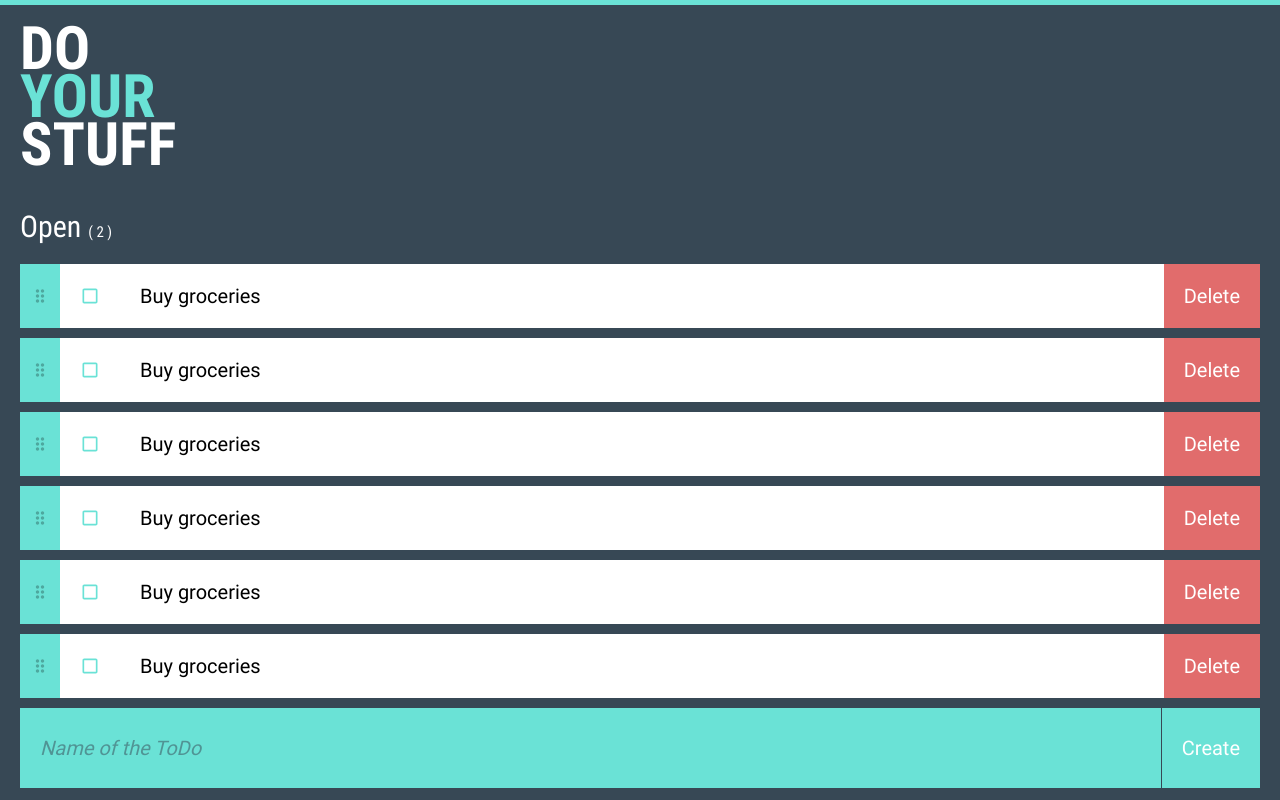
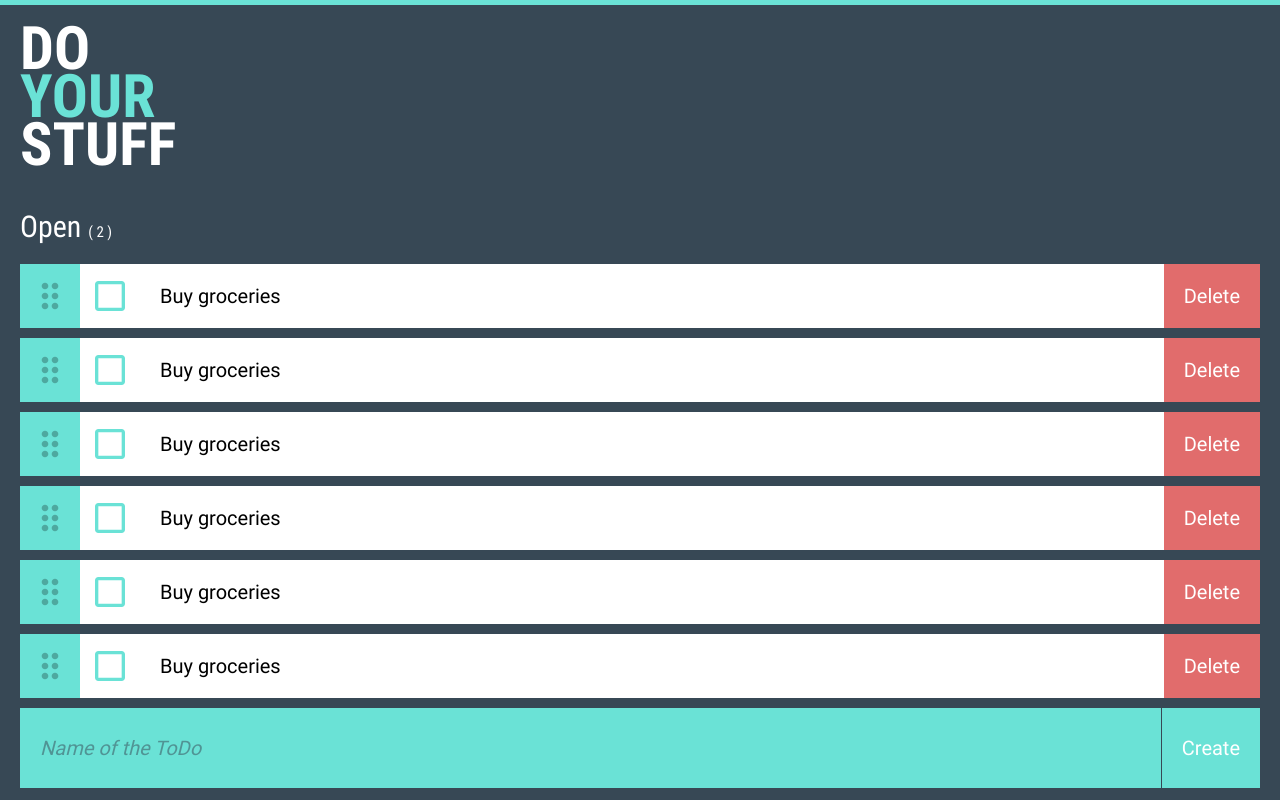
Before and after one commit to julisch94/ToDoList, an Angular app: page / in a window 1280 px wide. Shown: the top 800 px of the page. Built offline with nearby package versions, Linux system fonts and the light colour scheme.

Commit message:
enlarge icons

```diff
--- a/src/app/_template/template-todo/template-todo.component.scss
+++ b/src/app/_template/template-todo/template-todo.component.scss
@@ -28,22 +28,22 @@
             cursor: grab;
 
             img {
-                width: $cube * 2;
-                height: $cube * 2;
+                width: $cube * 4;
+                height: $cube * 4;
             }
         }
 
         .todo-content-check {
             display: flex;
-            margin: $cube * 2;
+            margin: $cube;
             flex-flow: row;
             justify-content: center;
             align-items: center;
             cursor: pointer;
 
             img {
-                width: $cube * 2;
-                height: $cube * 2;
+                width: $cube * 4;
+                height: $cube * 4;
             }
         }
 
```
